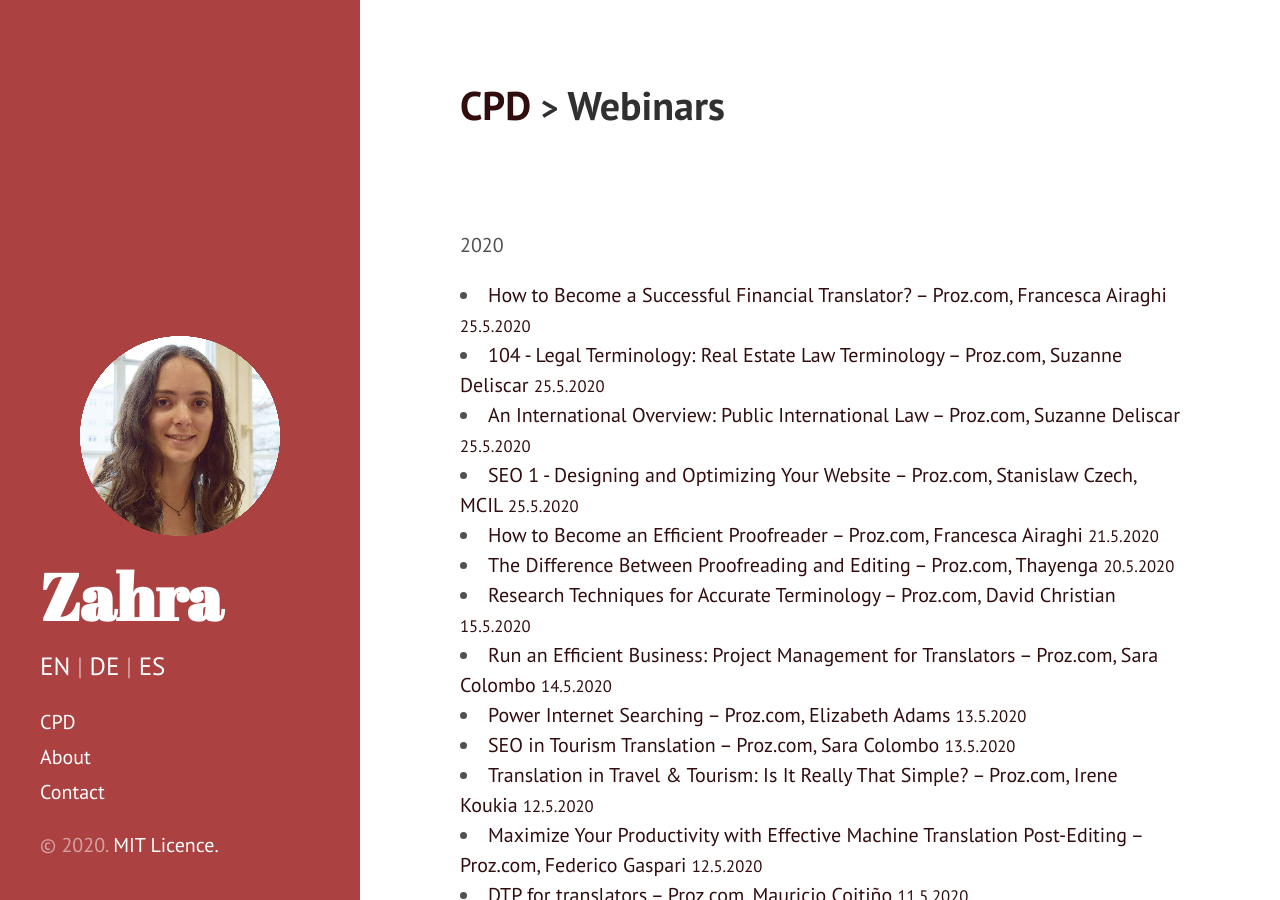
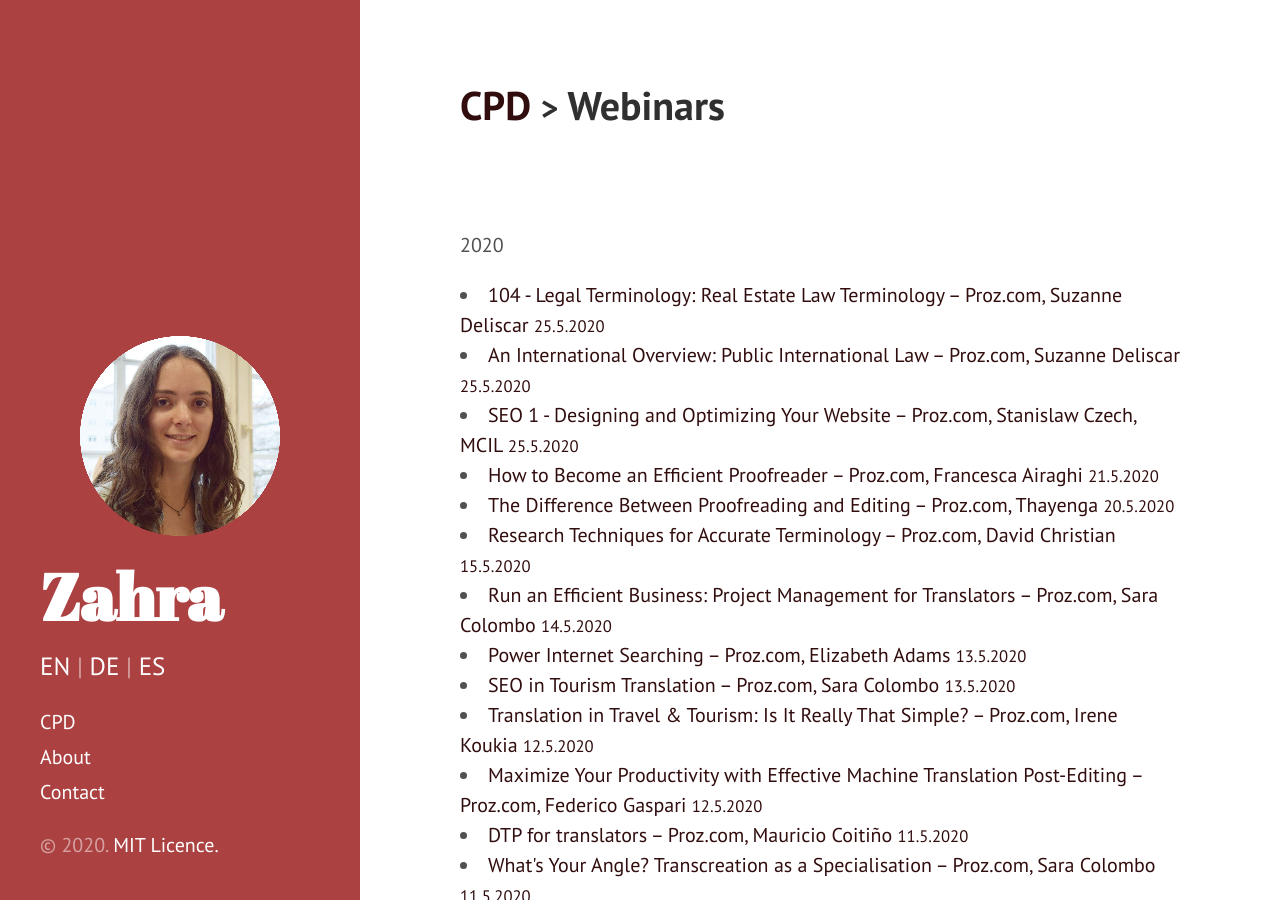
Before and after one commit to Zahra-Claire-Bahrani-Peacock/zahra-claire-bahrani-peacock.github.io, a Jekyll site: the page built from CPD-webinars.md, in a window 1280 px wide and 900 px high. Built offline with Jekyll 4.4.1, drawn with Linux system fonts in a browser that asks for light colours.

Commit message:
Update CPD-webinars.md

```diff
--- a/CPD-webinars.md
+++ b/CPD-webinars.md
@@ -7,8 +7,6 @@
 <br>
 <br>
 2020
-<li><a href="https://videos.proz.com/videos/how-to-become-a-successful-financial-translator-138" target="_blank">How to Become a Successful Financial Translator? – Proz.com, Francesca Airaghi <small>25.5.2020</small></a></li>
-
 <li><a href="https://videos.proz.com/videos/104-legal-terminology-real-estate-law-terminology-1982" target="_blank">104 - Legal Terminology: Real Estate Law Terminology – Proz.com, Suzanne Deliscar <small>25.5.2020</small></a></li>
 
 <li><a href="https://videos.proz.com/videos/an-international-overview-public-international-law-139" target="_blank">An International Overview: Public International Law – Proz.com, Suzanne Deliscar <small>25.5.2020</small></a></li>
```
